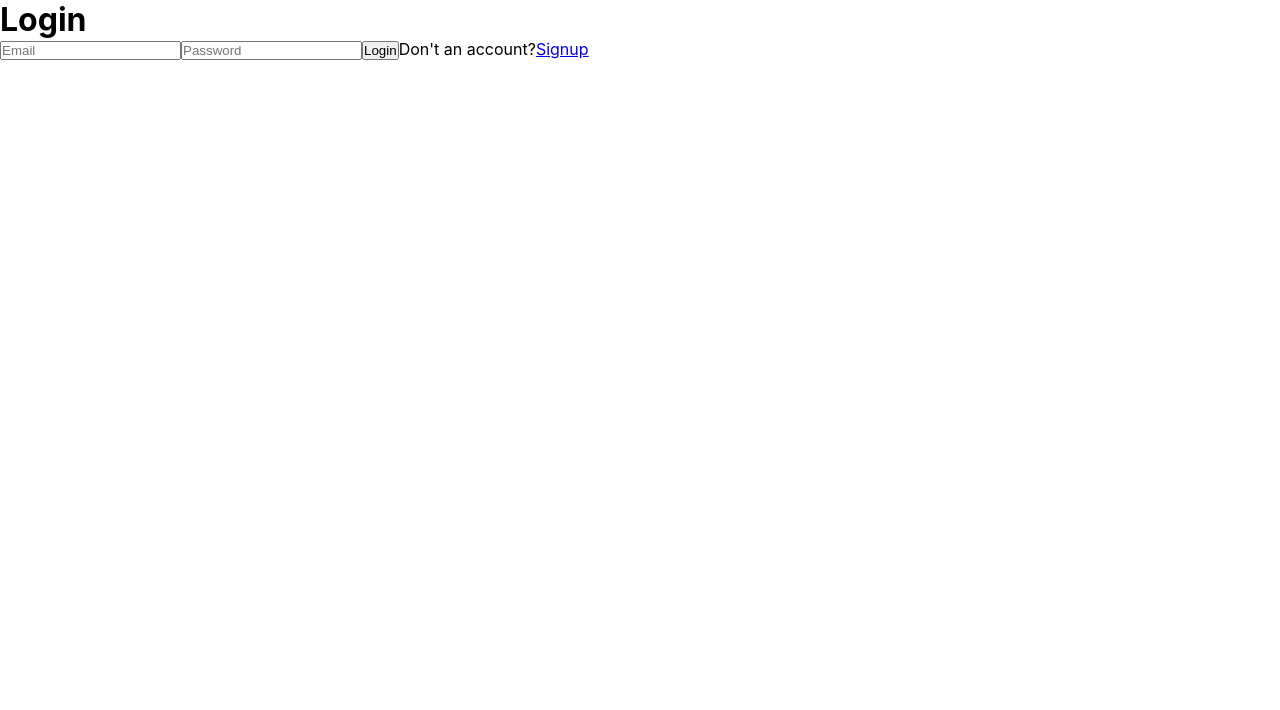
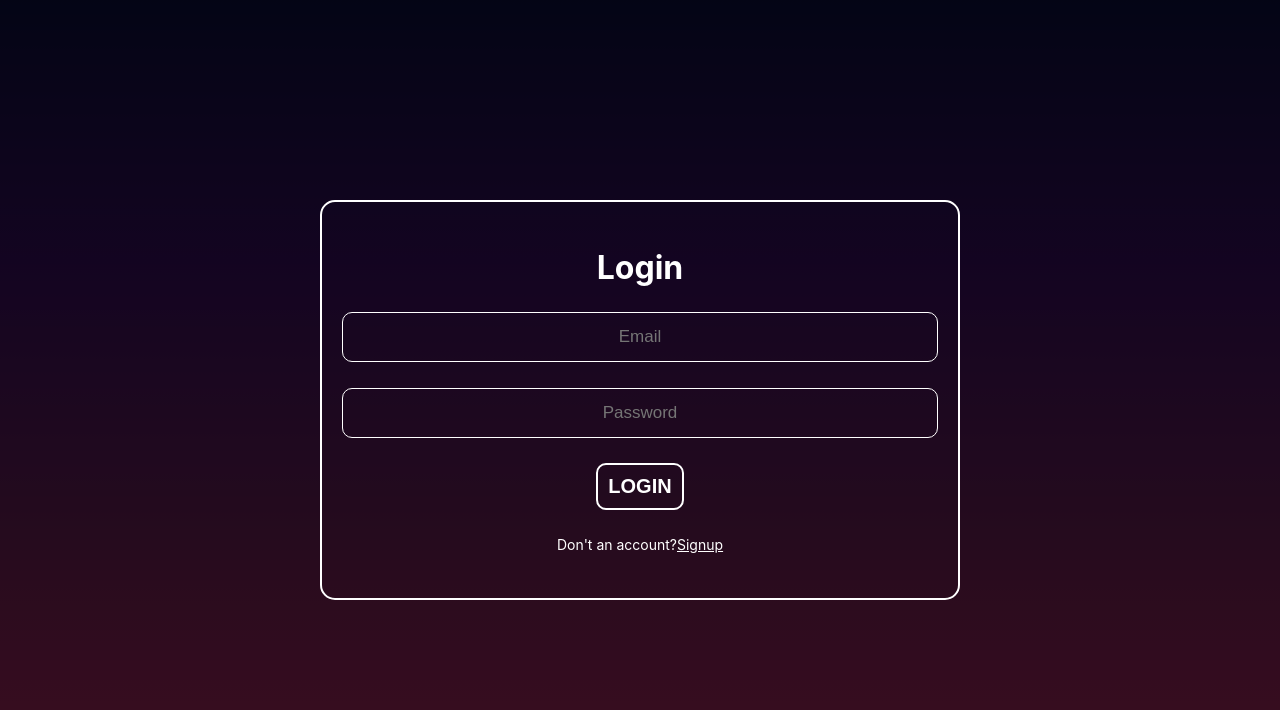
Before and after one commit to Gauravtripathii/react-firebase-auth, a React (Create React App) app: page /login in a window 1280 px wide. Shown: the top 710 px of the page. Built offline with nearby package versions, Linux system fonts and the light colour scheme; no server answers.

Commit message:
styles added

```diff
--- a/src/App.js
+++ b/src/App.js
@@ -6,11 +6,13 @@ import User from "./components/User";
 function App() {
   return (
     <BrowserRouter>
-      <Routes>
-        <Route exact path="/signup" element={<Signup />} />
-        <Route exact path="/login" element={<Login />} />
-        <Route exact path="/" element={<User />} />
-      </Routes>
+      <div className="app">
+        <Routes>
+          <Route exact path="/signup" element={<Signup />} />
+          <Route exact path="/login" element={<Login />} />
+          <Route exact path="/" element={<User />} />
+        </Routes>
+      </div>
     </BrowserRouter>
   );
 }
--- a/src/components/Login.jsx
+++ b/src/components/Login.jsx
@@ -22,7 +22,7 @@ function Login() {
     })
 
     return (
-      <div>
+      <div className="card form">
         <h1>Login</h1>
         <input type="email" placeholder="Email" value={email} onChange={e => setEmail(e.target.value)} />
         <input type="password" placeholder="Password" value={password} onChange={e => setPassword(e.target.value)} />
--- a/src/components/Signup.jsx
+++ b/src/components/Signup.jsx
@@ -23,7 +23,7 @@ function Signup() {
   })
 
   return (
-    <div>
+    <div className="card form">
       <h1>Signup</h1>
       <input type="email" placeholder="Email" value={email} onChange={e => setEmail(e.target.value)} />
       <input type="password" placeholder="Password" value={password} onChange={e => setPassword(e.target.value)} />
--- a/src/components/User.jsx
+++ b/src/components/User.jsx
@@ -13,7 +13,7 @@ function User() {
   });
 
   return (
-    <div>
+    <div className="card user">
       <h1>Welcome, {user?.email}!</h1>
       <button onClick={() => signOut(firebaseAuth)}>SignOut</button>
     </div>
--- a/src/index.css
+++ b/src/index.css
@@ -5,7 +5,77 @@
 }
 
 body {
-  font-family: -apple-system, BlinkMacSystemFont, 'Segoe UI', 'Roboto', 'Oxygen', 'Ubuntu', 'Cantarell', 'Fira Sans', 'Droid Sans', 'Helvetica Neue', sans-serif;
+  font-family: -apple-system, BlinkMacSystemFont, "Segoe UI", "Roboto", "Oxygen",
+    "Ubuntu", "Cantarell", "Fira Sans", "Droid Sans", "Helvetica Neue",
+    sans-serif;
   -webkit-font-smoothing: antialiased;
   -moz-osx-font-smoothing: grayscale;
+  /* background: linear-gradient(135deg, hotpink, pink, white, white); */
+  background: linear-gradient(#0E1555, #4E1184, #932B77, #FD367E);
 }
+
+.app {
+  width: 100vw;
+  height: 100vh;
+  display: grid;
+  place-items: center;
+  background: rgba(0, 0, 0, 0.75);
+  filter: blur(8px, 0);
+}
+
+.card {
+  display: flex;
+  flex-direction: column;
+  align-items: center;
+
+  padding: 20px;
+
+  color: white;
+  border: 2px solid white;
+  border-radius: 15px;
+}
+
+.user h1 {
+  margin-bottom: 50px;
+}
+
+button {
+  text-transform: uppercase;
+  font-weight: bold;
+  background-color: rgba(0, 0, 0, 0);
+  border: 2px solid white;
+  color: white;
+  padding: 10px;
+  font-size: 20px;
+  cursor: pointer;
+  border-radius: 10px;
+}
+
+button:hover {
+  box-shadow: 0 0 7px white;
+}
+
+.form {
+  height: 50%;
+  width: 50%;
+  justify-content: space-evenly;
+}
+
+input {
+  width: 100%;
+  height: 50px;
+  text-align: center;
+  border: 1px solid white;
+  border-radius: 10px;
+  background-color: rgba(0, 0, 0, 0);
+  font-size: 17px;
+  color: white;
+}
+
+a {
+  color: white;
+}
+
+span {
+  font-size: 14px;
+}
```
